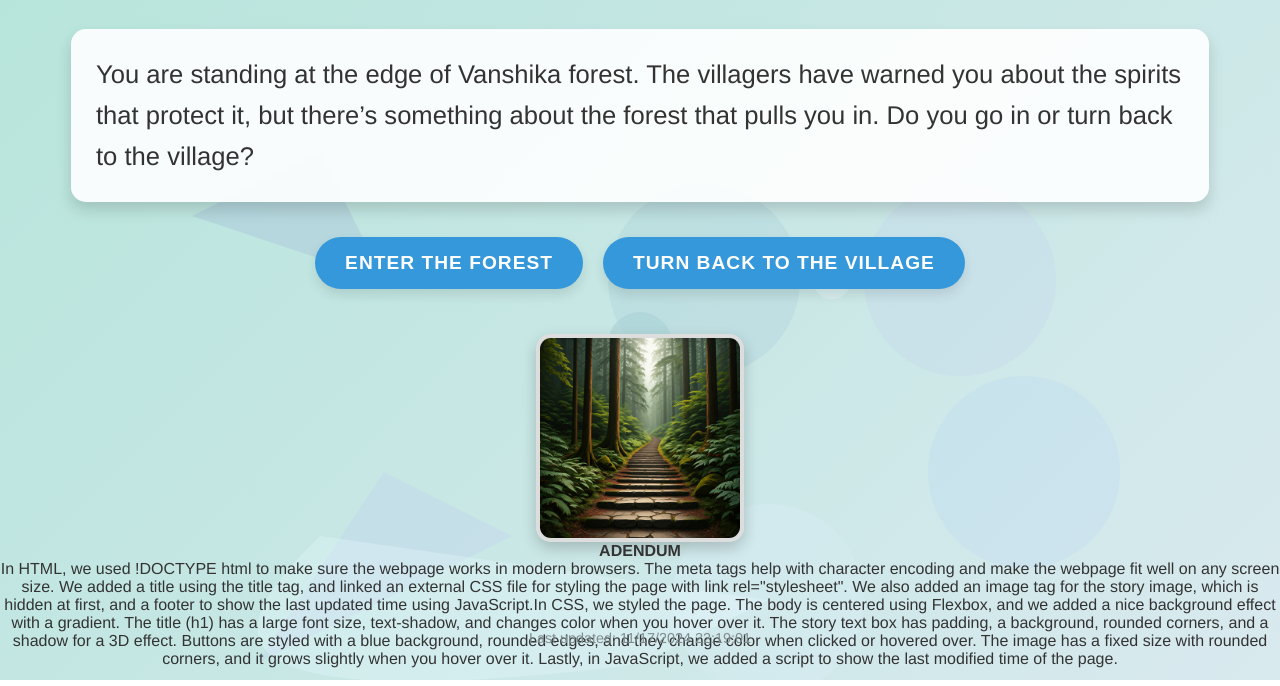
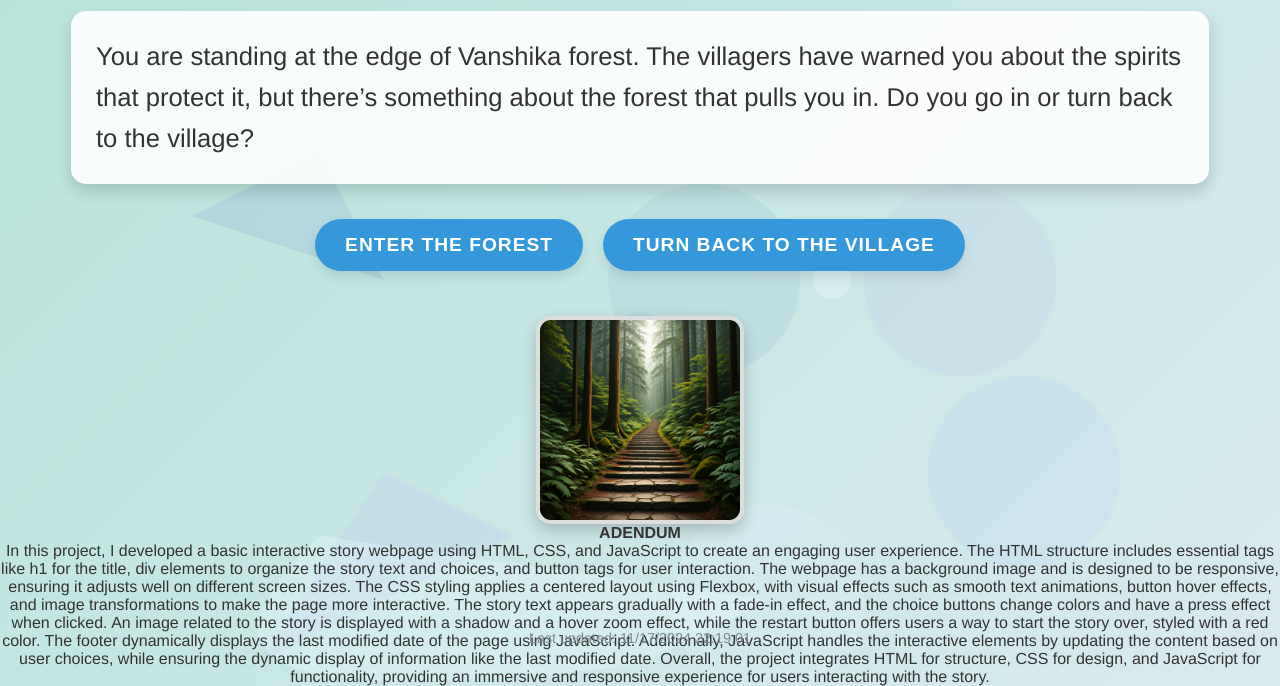
Before and after one commit to prasanna44182/ITC505, a plain HTML site: page mid-term-project/index.html in a window 1280 px wide. Shown: the part 120-806 px from the top of the page. Drawn offline with Linux system fonts and the light colour scheme.

Commit message:
Update index.html

```diff
--- a/mid-term-project/index.html
+++ b/mid-term-project/index.html
@@ -23,6 +23,6 @@
         document.getElementById('lastModified').textContent = x;
     </script>
     <P1><B>ADENDUM</B></P1>
-    <p1>In HTML, we used !DOCTYPE html to make sure the webpage works in modern browsers. The meta tags help with character encoding and make the webpage fit well on any screen size. We added a title using the title tag, and linked an external CSS file for styling the page with link rel="stylesheet". We also added an image tag for the story image, which is hidden at first, and a footer to show the last updated time using JavaScript.In CSS, we styled the page. The body is centered using Flexbox, and we added a nice background effect with a gradient. The title (h1) has a large font size, text-shadow, and changes color when you hover over it. The story text box has padding, a background, rounded corners, and a shadow for a 3D effect. Buttons are styled with a blue background, rounded edges, and they change color when clicked or hovered over. The image has a fixed size with rounded corners, and it grows slightly when you hover over it. Lastly, in JavaScript, we added a script to show the last modified time of the page.</p1>
+    <p1>In this project, I developed a basic interactive story webpage using HTML, CSS, and JavaScript to create an engaging user experience. The HTML structure includes essential tags like h1 for the title, div elements to organize the story text and choices, and button tags for user interaction. The webpage has a background image and is designed to be responsive, ensuring it adjusts well on different screen sizes. The CSS styling applies a centered layout using Flexbox, with visual effects such as smooth text animations, button hover effects, and image transformations to make the page more interactive. The story text appears gradually with a fade-in effect, and the choice buttons change colors and have a press effect when clicked. An image related to the story is displayed with a shadow and a hover zoom effect, while the restart button offers users a way to start the story over, styled with a red color. The footer dynamically displays the last modified date of the page using JavaScript. Additionally, JavaScript handles the interactive elements by updating the content based on user choices, while ensuring the dynamic display of information like the last modified date. Overall, the project integrates HTML for structure, CSS for design, and JavaScript for functionality, providing an immersive and responsive experience for users interacting with the story.</p1>
 </body>
 </html>
```
